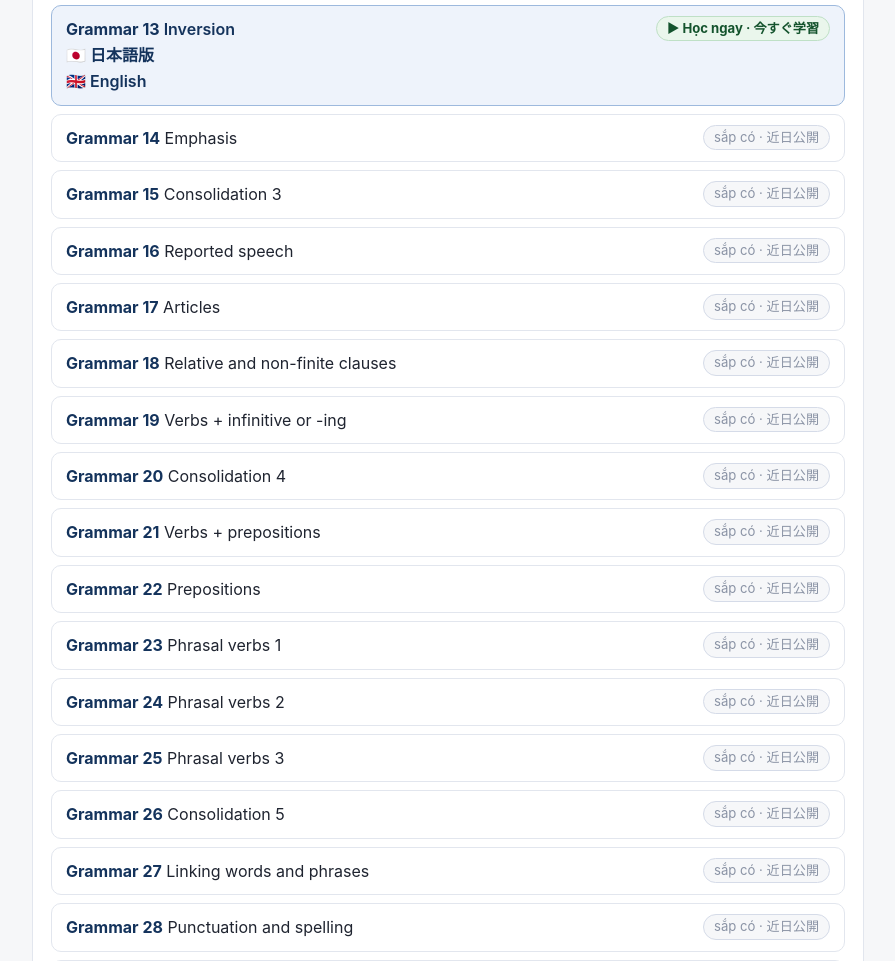
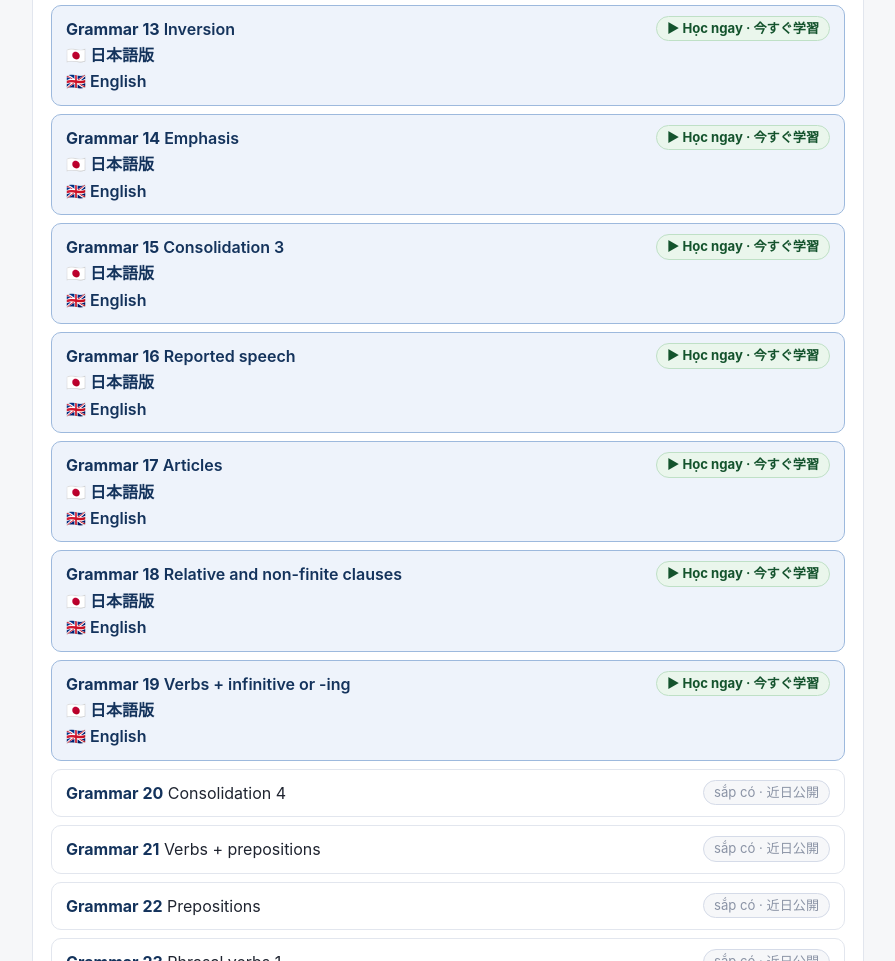
Before and after one commit to vinhnd2026/ENGLISH, a plain HTML site: page index.html in a window 1280 px wide. Shown: the part 8562-9523 px from the top of the page, without its empty margins (192-1087 px from the left). Drawn offline with Linux system fonts and the light colour scheme.

Commit message:
Index: activate C1 Grammar 14-19

```diff
--- a/index.html
+++ b/index.html
@@ -134,12 +134,12 @@ header.top .jp{color:#bcd2ee}
 <li class="active"><a href="advanced/Adv-Grammar-11-Modals-Present-Future.html"><span class="unit">Grammar 11</span> <span class="t">Modals: present and future</span> <span class="badge on">▶ Học ngay · <span lang="ja">今すぐ学習</span></span></a> <a href="advanced/Adv-Grammar-11-Modals-Present-Future-JP.html">🇯🇵 日本語版</a> <a href="advanced/Adv-Grammar-11-Modals-Present-Future-EN.html">🇬🇧 English</a></li>
 <li class="active"><a href="advanced/Adv-Grammar-12-Modals-Past.html"><span class="unit">Grammar 12</span> <span class="t">Modals: past</span> <span class="badge on">▶ Học ngay · <span lang="ja">今すぐ学習</span></span></a> <a href="advanced/Adv-Grammar-12-Modals-Past-JP.html">🇯🇵 日本語版</a> <a href="advanced/Adv-Grammar-12-Modals-Past-EN.html">🇬🇧 English</a></li>
 <li class="active"><a href="advanced/Adv-Grammar-13-Inversion.html"><span class="unit">Grammar 13</span> <span class="t">Inversion</span> <span class="badge on">▶ Học ngay · <span lang="ja">今すぐ学習</span></span></a> <a href="advanced/Adv-Grammar-13-Inversion-JP.html">🇯🇵 日本語版</a> <a href="advanced/Adv-Grammar-13-Inversion-EN.html">🇬🇧 English</a></li>
-<li><span class="unit">Grammar 14</span> <span class="t">Emphasis</span> <span class="badge">sắp có · <span lang="ja">近日公開</span></span></li>
-<li><span class="unit">Grammar 15</span> <span class="t">Consolidation 3</span> <span class="badge">sắp có · <span lang="ja">近日公開</span></span></li>
-<li><span class="unit">Grammar 16</span> <span class="t">Reported speech</span> <span class="badge">sắp có · <span lang="ja">近日公開</span></span></li>
-<li><span class="unit">Grammar 17</span> <span class="t">Articles</span> <span class="badge">sắp có · <span lang="ja">近日公開</span></span></li>
-<li><span class="unit">Grammar 18</span> <span class="t">Relative and non-finite clauses</span> <span class="badge">sắp có · <span lang="ja">近日公開</span></span></li>
-<li><span class="unit">Grammar 19</span> <span class="t">Verbs + infinitive or -ing</span> <span class="badge">sắp có · <span lang="ja">近日公開</span></span></li>
+<li class="active"><a href="advanced/Adv-Grammar-14-Emphasis.html"><span class="unit">Grammar 14</span> <span class="t">Emphasis</span> <span class="badge on">▶ Học ngay · <span lang="ja">今すぐ学習</span></span></a> <a href="advanced/Adv-Grammar-14-Emphasis-JP.html">🇯🇵 日本語版</a> <a href="advanced/Adv-Grammar-14-Emphasis-EN.html">🇬🇧 English</a></li>
+<li class="active"><a href="advanced/Adv-Grammar-15-Consolidation-3.html"><span class="unit">Grammar 15</span> <span class="t">Consolidation 3</span> <span class="badge on">▶ Học ngay · <span lang="ja">今すぐ学習</span></span></a> <a href="advanced/Adv-Grammar-15-Consolidation-3-JP.html">🇯🇵 日本語版</a> <a href="advanced/Adv-Grammar-15-Consolidation-3-EN.html">🇬🇧 English</a></li>
+<li class="active"><a href="advanced/Adv-Grammar-16-Reported-Speech.html"><span class="unit">Grammar 16</span> <span class="t">Reported speech</span> <span class="badge on">▶ Học ngay · <span lang="ja">今すぐ学習</span></span></a> <a href="advanced/Adv-Grammar-16-Reported-Speech-JP.html">🇯🇵 日本語版</a> <a href="advanced/Adv-Grammar-16-Reported-Speech-EN.html">🇬🇧 English</a></li>
+<li class="active"><a href="advanced/Adv-Grammar-17-Articles.html"><span class="unit">Grammar 17</span> <span class="t">Articles</span> <span class="badge on">▶ Học ngay · <span lang="ja">今すぐ学習</span></span></a> <a href="advanced/Adv-Grammar-17-Articles-JP.html">🇯🇵 日本語版</a> <a href="advanced/Adv-Grammar-17-Articles-EN.html">🇬🇧 English</a></li>
+<li class="active"><a href="advanced/Adv-Grammar-18-Relative-Non-Finite-Clauses.html"><span class="unit">Grammar 18</span> <span class="t">Relative and non-finite clauses</span> <span class="badge on">▶ Học ngay · <span lang="ja">今すぐ学習</span></span></a> <a href="advanced/Adv-Grammar-18-Relative-Non-Finite-Clauses-JP.html">🇯🇵 日本語版</a> <a href="advanced/Adv-Grammar-18-Relative-Non-Finite-Clauses-EN.html">🇬🇧 English</a></li>
+<li class="active"><a href="advanced/Adv-Grammar-19-Verbs-Infinitive-Ing.html"><span class="unit">Grammar 19</span> <span class="t">Verbs + infinitive or -ing</span> <span class="badge on">▶ Học ngay · <span lang="ja">今すぐ学習</span></span></a> <a href="advanced/Adv-Grammar-19-Verbs-Infinitive-Ing-JP.html">🇯🇵 日本語版</a> <a href="advanced/Adv-Grammar-19-Verbs-Infinitive-Ing-EN.html">🇬🇧 English</a></li>
 <li><span class="unit">Grammar 20</span> <span class="t">Consolidation 4</span> <span class="badge">sắp có · <span lang="ja">近日公開</span></span></li>
 <li><span class="unit">Grammar 21</span> <span class="t">Verbs + prepositions</span> <span class="badge">sắp có · <span lang="ja">近日公開</span></span></li>
 <li><span class="unit">Grammar 22</span> <span class="t">Prepositions</span> <span class="badge">sắp có · <span lang="ja">近日公開</span></span></li>
```
